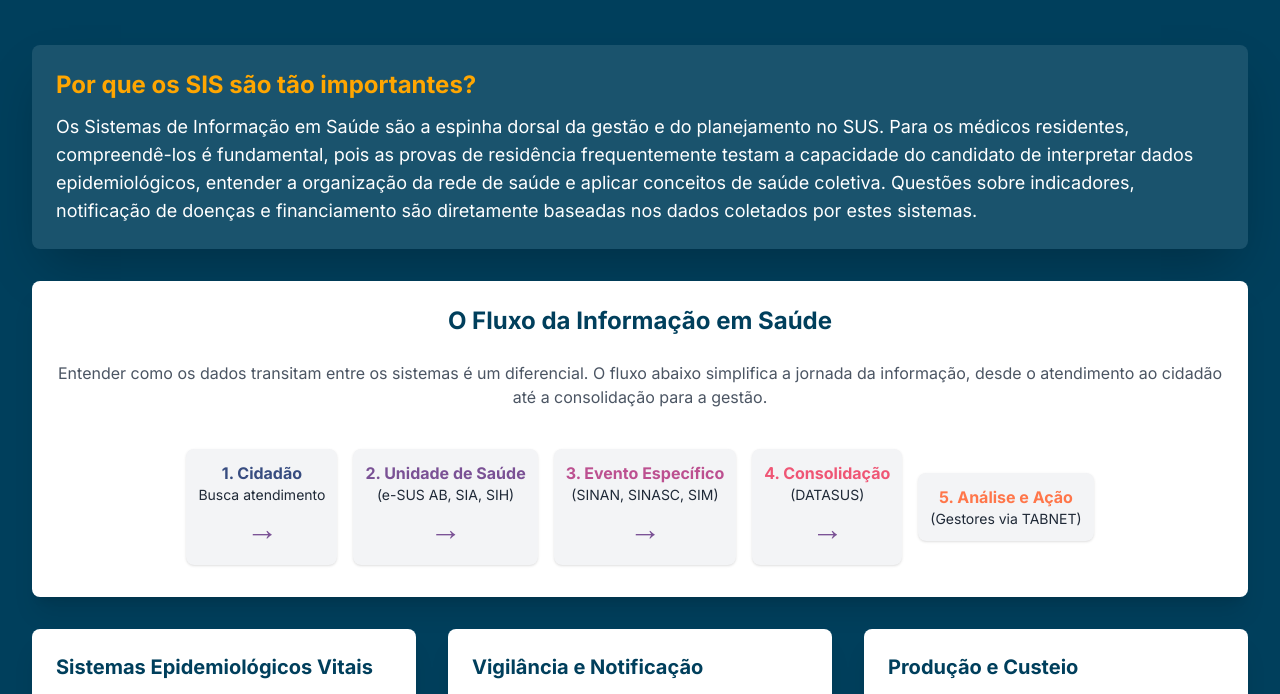
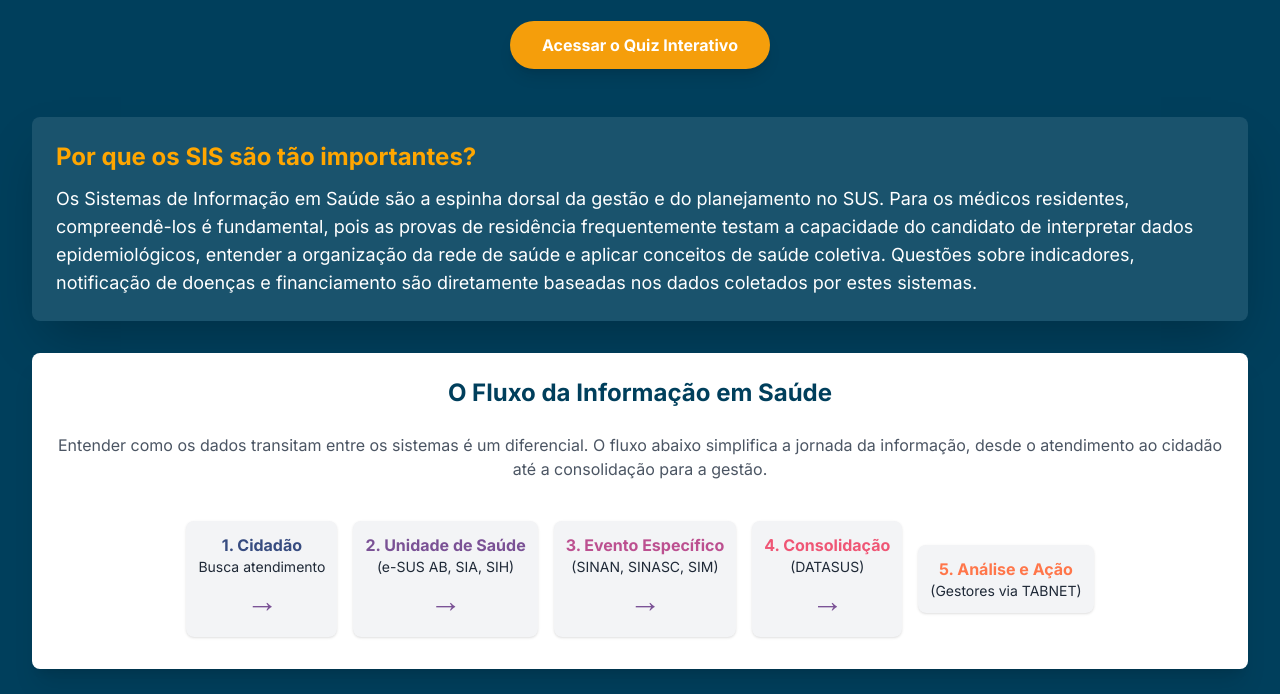
Before and after one commit to cassan-lab/avaliacoes, a plain HTML site: page index.html in a window 1280 px wide. Shown: the part 119-813 px from the top of the page. Drawn offline with nearby package versions, Linux system fonts and the light colour scheme.

Commit message:
adicionei botão

```diff
--- a/index.html
+++ b/index.html
@@ -47,6 +47,10 @@
         <header class="text-center mb-12">
             <h1 class="text-4xl md:text-5xl font-bold text-white mb-2">Sistemas de Informação em Saúde (SIS)</h1>
             <p class="text-xl text-[#ffa600]">Um Guia Essencial</p>
+            <a href="https://cassan-lab.github.io/avaliacoes/questoes"
+               class="mt-6 inline-block bg-amber-500 text-white font-bold py-3 px-8 rounded-full shadow-lg hover:bg-amber-600 transition-transform transform hover:scale-105">
+                Acessar o Quiz Interativo
+            </a>
         </header>
 
         <main class="grid grid-cols-1 md:grid-cols-2 lg:grid-cols-3 gap-8">
```
